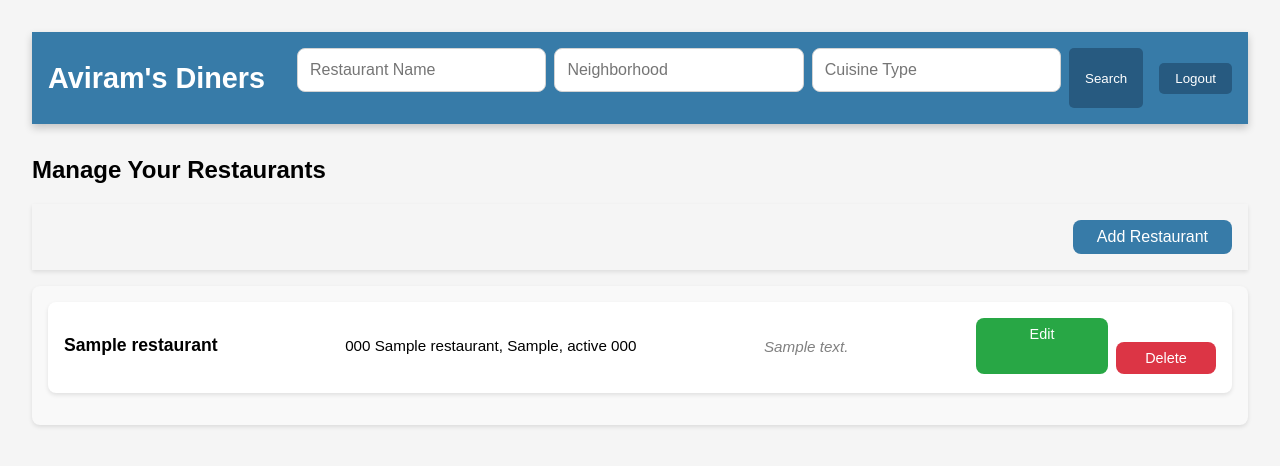
After one commit to Shameer-Ahmad/Databases, a Flask app: page /restaurants/manage in a window 1280 px wide. The commit adds this page. Shown: the top 466 px of the page. Run offline with Flask 3, Linux system fonts and the light colour scheme; the visitor is signed in with stand-in values (Sample User, id 1); tables that the repository leaves empty hold one stand-in row (values such as "Sample post").

Commit message:
create restaurants

```diff
--- a/P3/schema.sql
+++ b/P3/schema.sql
@@ -15,6 +15,7 @@ DROP TABLE IF EXISTS restaurant;
 
 CREATE TABLE restaurant (
     restaurant_id INTEGER PRIMARY KEY,
+    user_id INTEGER NOT NULL,
     restaurant_name TEXT NOT NULL,
     street_number TEXT NOT NULL,
     street_name TEXT NOT NULL,
@@ -24,6 +25,7 @@ CREATE TABLE restaurant (
     zip_code TEXT NOT NULL,
     cuisine_type TEXT,
     FOREIGN KEY (zip_code) REFERENCES neighborhood_zip(zip_code)
+    FOREIGN KEY (user_id) REFERENCES user(user_id) ON DELETE CASCADE
 );
 
 DROP TABLE IF EXISTS restaurant_phone;
--- a/P3/website/restaurants.py
+++ b/P3/website/restaurants.py
@@ -1,6 +1,7 @@
 
-from flask import Blueprint, request, jsonify, render_template, redirect, url_for
+from flask import Blueprint, session, request, jsonify, render_template, redirect, url_for
 from website.db import get_db_connection
+
 
 restaurants = Blueprint("restaurants", __name__)
 
@@ -53,20 +54,30 @@ def restaurant_detail(id):
 
 @restaurants.route("/create", methods=["GET"])
 def create_restaurant_form():
+    # Check if user is logged in
+    user_id = session.get('user_id')
+    if not user_id:
+        return redirect(url_for('auth.login'))
+
     return render_template("create_restaurant.html")
 
-# Creates a new restaurant (POST request)
+
 @restaurants.route("/create", methods=["POST"])
 def create_restaurant():
+    # Check if user is logged in
+    user_id = session.get('user_id')
+    if not user_id:
+        return redirect(url_for('auth.login'))
+
     # Get form data
-    data = request.form  # For form submissions
+    data = request.form
 
     conn = get_db_connection()
     cur = conn.cursor()
 
     cur.execute("""
-        INSERT INTO restaurant (restaurant_name, street_number, street_name, apt_number, city, state, zip_code, cuisine_type)
-        VALUES (?, ?, ?, ?, ?, ?, ?, ?)
+        INSERT INTO restaurant (restaurant_name, street_number, street_name, apt_number, city, state, zip_code, cuisine_type, user_id)
+        VALUES (?, ?, ?, ?, ?, ?, ?, ?, ?)
     """, (
         data.get("restaurant_name"),
         data.get("street_number"),
@@ -75,15 +86,15 @@ def create_restaurant():
         data.get("city"),
         data.get("state"),
         data.get("zip_code"),
-        data.get("cuisine_type")
+        data.get("cuisine_type"),
+        user_id
     ))
 
     conn.commit()
-    new_restaurant_id = cur.lastrowid  # Get the ID of the newly inserted restaurant
+    cur.close()
     conn.close()
 
-    return redirect(url_for("restaurants.all_restaurants"))  # Or redirect to any page you want
-
+    return redirect(url_for("restaurants.manage_restaurants"))
 
 # Updates a restaurant using restaurant_id
 @restaurants.route("/<int:id>", methods=["PUT"])
@@ -114,7 +125,7 @@ def update_restaurant(id):
     return jsonify({"message": "Restaurant updated successfully!"})
 
 # Deletes a restaurant using restaurant_id
-@restaurants.route("/<int:id>", methods=["DELETE"])
+@restaurants.route("/<int:id>", methods=["POST"])
 def delete_restaurant(id):
     conn = get_db_connection()
     cur = conn.cursor()
@@ -128,7 +139,77 @@ def delete_restaurant(id):
     if rows_affected == 0:
         return jsonify({"error": "Restaurant not found"}), 404
 
-    return jsonify({"message": "Restaurant deleted successfully!"})
+    return redirect(url_for("restaurants.manage_restaurants"))
 
+@restaurants.route("/manage", methods=["GET", "POST"])
+def manage_restaurants():
+    # Check if the user is logged in
+    user_id = session.get('user_id')
 
-#Restaurant Search
+    # If not logged in, redirect to login
+    if not user_id:
+        return redirect(url_for('auth.login'))
+
+    # Fetch restaurants owned by the logged-in owner
+    conn = get_db_connection()
+    cursor = conn.cursor()
+
+    cursor.execute("""
+        SELECT * FROM restaurant WHERE user_id = ?
+    """, (user_id,))
+    restaurants = cursor.fetchall()
+    cursor.close()
+    conn.close()
+
+    # Render the manage restaurants page
+    return render_template("manage_restaurants.html", restaurants=restaurants)
+@restaurants.route("/edit/<int:id>", methods=["GET", "POST"])
+def edit_restaurant(id):
+    # Check if user is logged in
+    user_id = session.get('user_id')
+    if not user_id:
+        return redirect(url_for('auth.login'))
+
+    conn = get_db_connection()
+    cursor = conn.cursor()
+
+    # Fetch the restaurant data to prefill the form
+    cursor.execute("SELECT * FROM restaurant WHERE restaurant_id = ? AND user_id = ?", (id, user_id))
+    restaurant = cursor.fetchone()
+
+    if not restaurant:
+        cursor.close()
+        conn.close()
+        return jsonify({"error": "Restaurant not found or unauthorized"}), 404
+
+    # If POST request, update the restaurant
+    if request.method == "POST":
+        data = request.form
+
+        cursor.execute("""
+            UPDATE restaurant
+            SET restaurant_name = ?, street_number = ?, street_name = ?, apt_number = ?, city = ?, state = ?, zip_code = ?, cuisine_type = ?
+            WHERE restaurant_id = ?
+        """, (
+            data.get("restaurant_name"),
+            data.get("street_number"),
+            data.get("street_name"),
+            data.get("apt_number"),
+            data.get("city"),
+            data.get("state"),
+            data.get("zip_code"),
+            data.get("cuisine_type"),
+            id
+        ))
+
+        conn.commit()
+        cursor.close()
+        conn.close()
+
+        return redirect(url_for("restaurants.manage_restaurants"))
+
+    cursor.close()
+    conn.close()
+
+    # Render the edit form with pre-filled data
+    return render_template("edit_restaurant.html", restaurant=restaurant)
--- a/P3/website/static/style.css
+++ b/P3/website/static/style.css
@@ -241,3 +241,150 @@ h2 {
   margin-top: 2rem;
   font-size: 1.5rem;
 }
+
+.manage-bar {
+  background-color: #f5f5f5;
+  padding: 1rem;
+  margin-bottom: 1rem;
+  box-shadow: 0 2px 4px rgba(0, 0, 0, 0.1);
+  display: flex;
+  justify-content: flex-end;  /* Moves the button to the right */
+}
+
+.manage-button {
+  background-color: #377ba8;
+  color: #ffffff;
+  padding: 0.5rem 1.5rem;
+  border: none;
+  border-radius: 8px;
+  cursor: pointer;
+  text-decoration: none;
+  font-size: 1rem;
+  font-weight: 500;
+  transition: background-color 0.3s ease, transform 0.2s ease;
+}
+
+.manage-button:hover {
+  background-color: #275a80;
+  transform: translateY(-2px);  /* Subtle lift effect */
+}
+
+.manage-button:active {
+  background-color: #1f4868;
+  transform: translateY(0px);
+}
+
+.manage-restaurants-list {
+  background-color: #f9f9f9;
+  padding: 1rem;
+  border-radius: 8px;
+  margin-bottom: 1rem;
+  box-shadow: 0 2px 4px rgba(0, 0, 0, 0.1);
+}
+
+.manage-restaurants-list ul {
+  list-style-type: none;
+  padding: 0;
+  margin: 0;
+}
+
+.manage-restaurants-list li {
+  background-color: #ffffff;
+  padding: 1rem;
+  border-radius: 8px;
+  margin-bottom: 1rem;
+  box-shadow: 0 2px 4px rgba(0, 0, 0, 0.1);
+  display: flex;
+  justify-content: space-between;
+  align-items: center;
+}
+
+.manage-restaurants-list li .action-buttons {
+  display: flex;
+  gap: 0.5rem;
+}
+
+.manage-restaurants-list li .edit-button,
+.manage-restaurants-list li .delete-button {
+  background-color: #377ba8;
+  color: #ffffff;
+  padding: 0.5rem 1rem;
+  border: none;
+  border-radius: 8px;
+  cursor: pointer;
+  text-decoration: none;
+  font-size: 0.9rem;
+  font-weight: 500;
+  transition: background-color 0.3s ease, transform 0.2s ease;
+}
+
+.manage-restaurants-list li .edit-button:hover,
+.manage-restaurants-list li .delete-button:hover {
+  background-color: #275a80;
+  transform: translateY(-2px);
+}
+
+.manage-restaurants-list li .edit-button:active,
+.manage-restaurants-list li .delete-button:active {
+  background-color: #1f4868;
+  transform: translateY(0px);
+}
+
+.manage-restaurants-list li strong {
+  font-size: 1.1rem;
+  margin-bottom: 0.2rem;
+}
+
+.manage-restaurants-list li div {
+  margin-bottom: 0.2rem;
+  font-size: 0.95rem;
+}
+
+.manage-restaurants-list li em {
+  font-style: italic;
+  color: gray;
+}
+
+.action-buttons {
+  display: flex;
+  gap: 0.5rem;
+}
+
+.action-button {
+  background-color: #377ba8;
+  color: #ffffff;
+  padding: 0.5rem 1rem;
+  border: none;
+  border-radius: 8px;
+  cursor: pointer;
+  text-decoration: none;
+  font-size: 1rem;
+  font-weight: 500;
+  transition: background-color 0.3s, transform 0.2s;
+}
+
+.action-button:hover {
+  background-color: #275a80;
+  transform: translateY(-2px);
+}
+
+.action-button:active {
+  background-color: #1f4868;
+  transform: translateY(0px);
+}
+
+.edit-button {
+  background-color: #28a745;
+}
+
+.edit-button:hover {
+  background-color: #218838;
+}
+
+.delete-button {
+  background-color: #dc3545;
+}
+
+.delete-button:hover {
+  background-color: #c82333;
+}
--- /dev/null
+++ b/P3/website/templates/manage_restaurants.html
@@ -0,0 +1,47 @@
+{% extends 'base.html' %}
+
+{% block content %}
+
+<h2>Manage Your Restaurants</h2>
+
+<!-- Add Restaurant Button -->
+<div class="manage-bar">
+    <a href="{{ url_for('restaurants.create_restaurant_form') }}" class="manage-button">Add Restaurant</a>
+</div>
+
+<div class="manage-restaurants-list">
+    {% if restaurants %}
+        <ul>
+            {% for restaurant in restaurants %}
+            <li>
+                <strong>{{ restaurant['restaurant_name'] }}</strong>
+                <div style="margin-bottom: 0.2rem;">
+                    {{ restaurant['street_number'] }} {{ restaurant['street_name'] }},
+                    {{ restaurant['city'] }}, {{ restaurant['state'] }} {{ restaurant['zip_code'] }}
+                </div>
+                <div style="font-style: italic; color: gray; margin-top: 0.1rem;">
+                    {{ restaurant['cuisine_type'] }}
+                </div>
+                <div class="action-buttons">
+                    <a href="{{ url_for('restaurants.edit_restaurant', id=restaurant['restaurant_id']) }}"
+                       class="edit-button"
+                       style="background-color: #28a745; color: #fff; padding: 0.5rem 1rem; border-radius: 8px; min-width: 100px; text-align: center;">
+                        Edit
+                    </a>
+
+                    <form action="{{ url_for('restaurants.delete_restaurant', id=restaurant['restaurant_id']) }}" method="POST" style="display: inline;">
+                        <button type="submit" class="delete-button"
+                                style="background-color: #dc3545; color: #fff; padding: 0.5rem 1rem; border: none; border-radius: 8px; min-width: 100px;">
+                            Delete
+                        </button>
+                    </form>
+                </div>
+            </li>
+            {% endfor %}
+        </ul>
+    {% else %}
+        <p>No restaurants owned by you.</p>
+    {% endif %}
+</div>
+
+{% endblock %}
```
Also changed, not shown: P3/website/auth.py (+15 -3 lines), P3/website/templates/edit_restaurant.html (added, +47 -0 lines), P3/website/templates/landing.html (+9 -0 lines), P3/website/views.py (+11 -2 lines), 1 other file.
